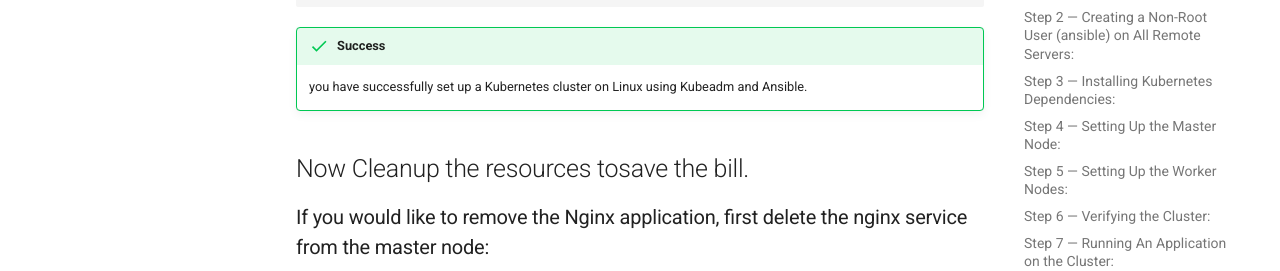
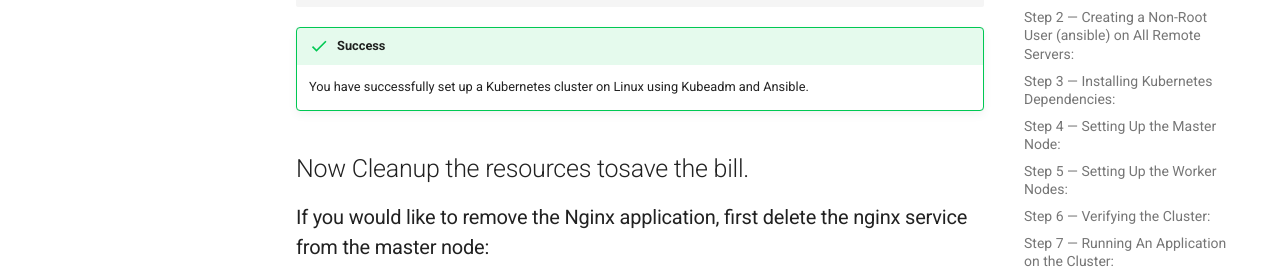
Before and after one commit to asivaramanr/wiki, an MkDocs documentation site: the page built from docs/Kubernetes/Installing_Kubernetes.md, in a window 1280 px wide and 900 px high, scrolled down 4451 px. Shown: the part 181-452 px from the top of the window. Built offline with MkDocs 1.6.1 and Material for MkDocs 9.7.7, drawn with Linux system fonts in a browser that asks for light colours; comment, search, counter and statistics services are not loaded.

````diff
--- a/docs/Kubernetes/Installing_Kubernetes.md
+++ b/docs/Kubernetes/Installing_Kubernetes.md
@@ -177,7 +177,7 @@
 ```
 
 !!! success
-    you have successfully set up a Kubernetes cluster on Linux using Kubeadm and Ansible.
+    You have successfully set up a Kubernetes cluster on Linux using Kubeadm and Ansible.
 
 ## Now Cleanup the resources tosave the bill.
 
````
